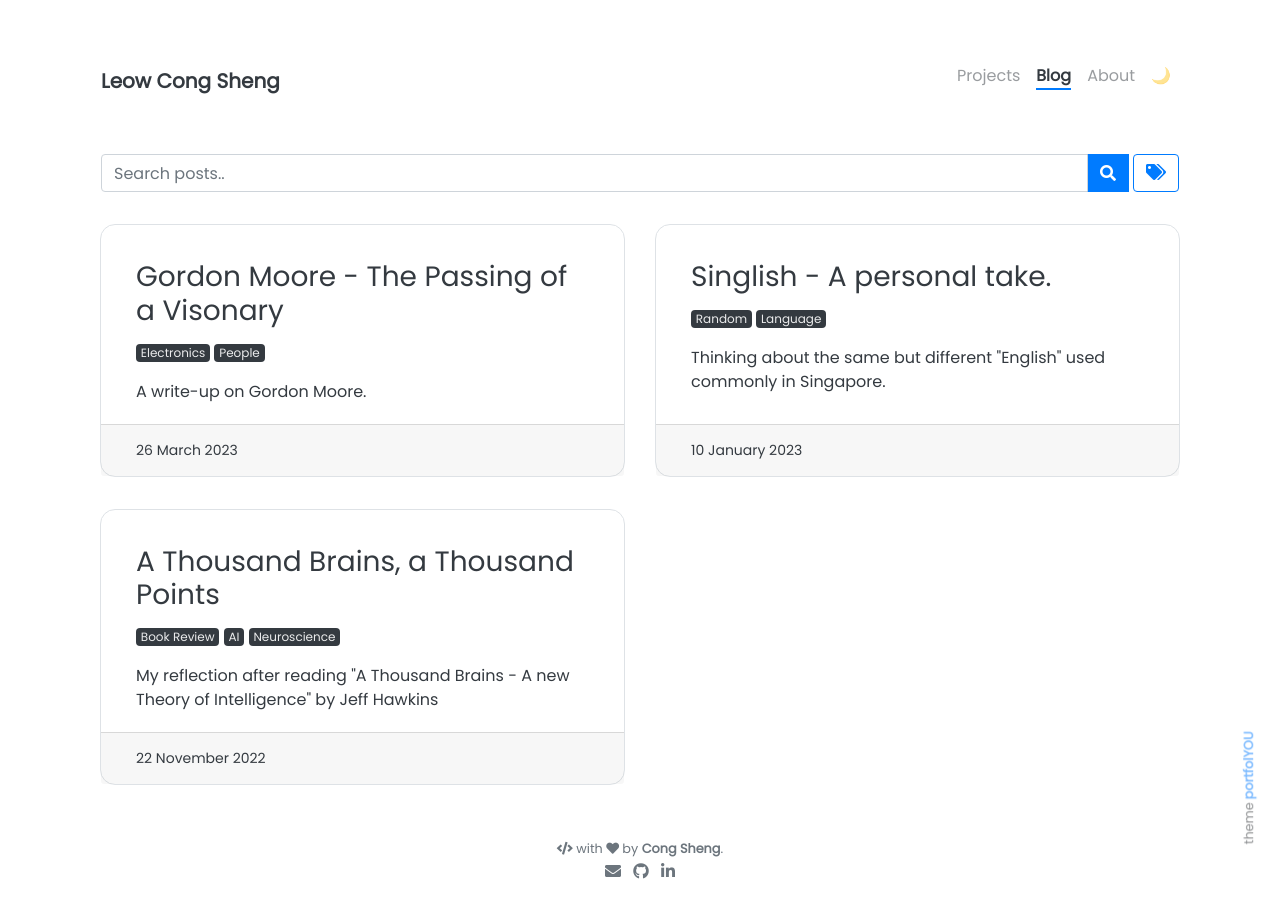
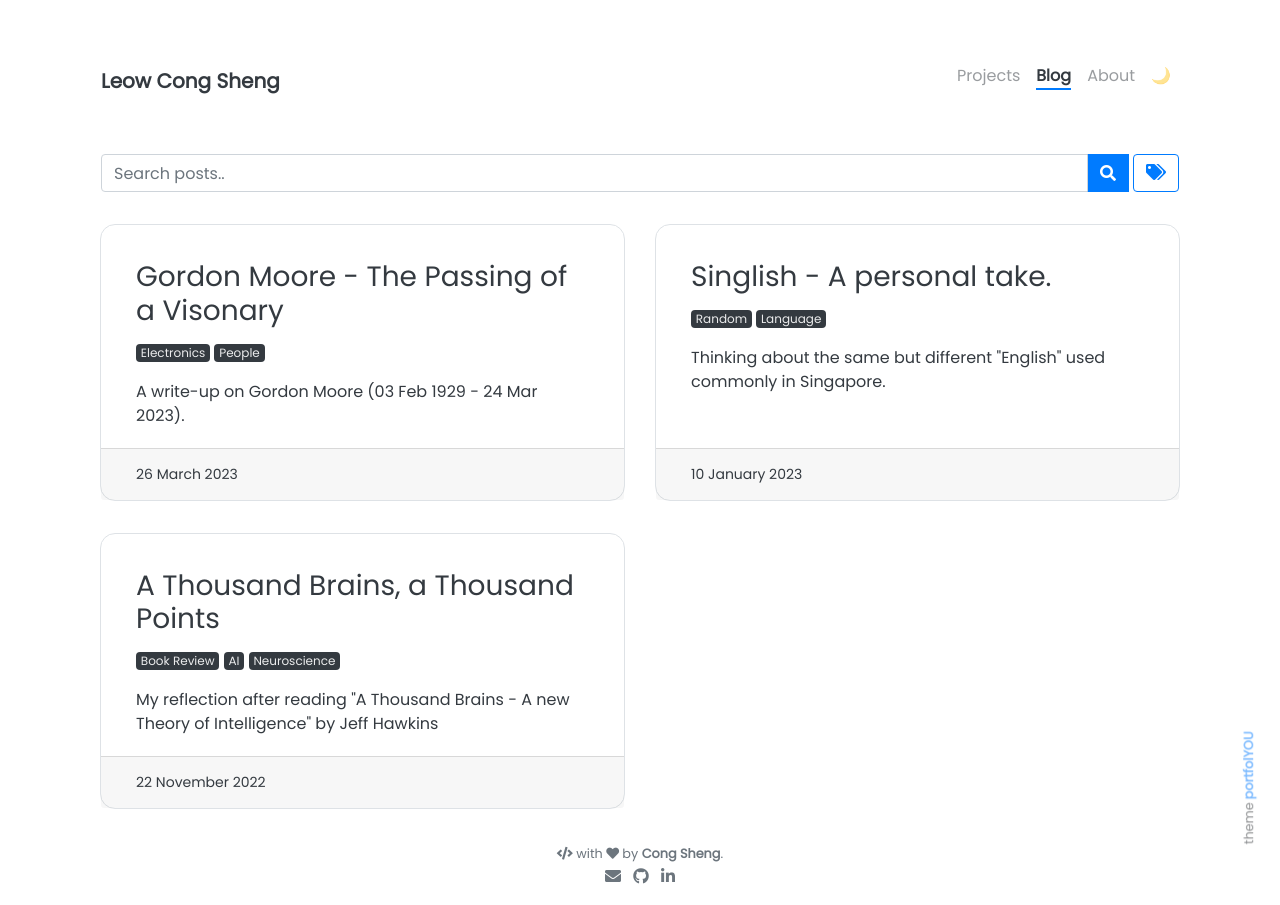
Before and after one commit to CongSheng/CongSheng.github.io, a Jekyll site: the page built from pages/blog.html, in a window 1280 px wide. Built offline with Jekyll 4.4.1, drawn with Linux system fonts in a browser that asks for light colours; nearby versions of some CDN libraries; comment, search, counter and statistics services are not loaded.

Commit message:
Added provisional citation.

```diff
--- a/_posts/2023-03-26-Gordon_Moore.md
+++ b/_posts/2023-03-26-Gordon_Moore.md
@@ -3,7 +3,7 @@ title: Gordon Moore - The Passing of a Visonary
 tags: [Electronics, People]
 style:
 color:
-description: A write-up on Gordon Moore.
+description: A write-up on Gordon Moore (03 Feb 1929 - 24 Mar 2023).
 ---
 <img src="https://raw.githubusercontent.com/CongSheng/CongSheng.github.io/master/images/young_gordon_Moore_Mooreorg.jpg" width="1000" alt="Gordon Moore">
 <center>Image of Gordon Moore obtained from the Gordon and Betty Moore Foundation (moore.org).</center><br>
```
